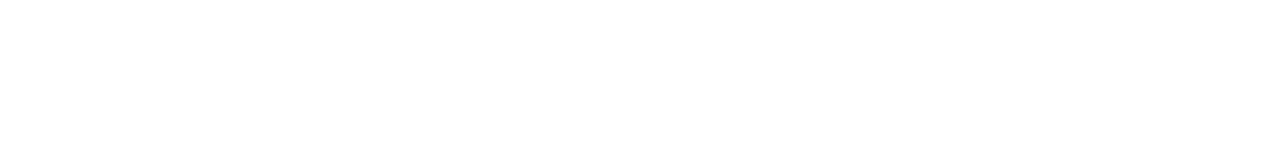
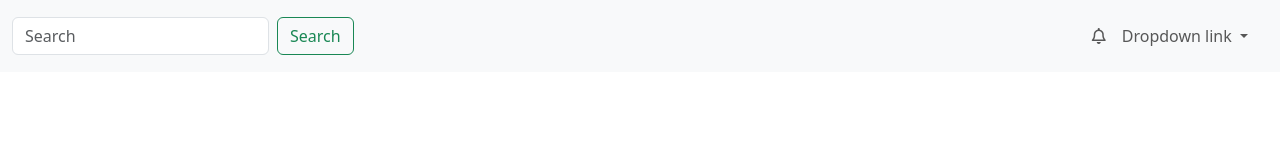
Before and after one commit to 2002-ramandeep/Scrap-Square, a plain HTML site: page index.html in a window 1280 px wide. Drawn offline with nearby package versions, Linux system fonts and the light colour scheme.

Commit message:
navbar introduced by Lakshika

```diff
--- a/index.html
+++ b/index.html
@@ -3,9 +3,40 @@
     <head>
         <meta charset="UTF-8">
         <meta name="viewport" content="width=device-width, initial-scale=1.0">
-    <title>Document</title>
+        <link rel="stylesheet" href="https://cdnjs.cloudflare.com/ajax/libs/font-awesome/6.6.0/css/all.min.css" integrity="sha512-Kc323vGBEqzTmouAECnVceyQqyqdsSiqLQISBL29aUW4U/M7pSPA/gEUZQqv1cwx4OnYxTxve5UMg5GT6L4JJg==" crossorigin="anonymous" referrerpolicy="no-referrer" />
+        <link href="https://cdn.jsdelivr.net/npm/bootstrap@5.3.3/dist/css/bootstrap.min.css" rel="stylesheet" integrity="sha384-QWTKZyjpPEjISv5WaRU9OFeRpok6YctnYmDr5pNlyT2bRjXh0JMhjY6hW+ALEwIH" crossorigin="anonymous">
+        <link href="navbar.css" rel="stylesheet">
+        <title>NavBar</title>
     </head>
     <body>
-
+        <nav class="navbar bg-body-tertiary">
+            <div class="container-fluid">
+                <form class="d-flex" role="search">
+                    <input class="form-control me-2" type="search" placeholder="Search" aria-label="Search">
+                    <button class="btn btn-outline-success" type="submit">Search</button>
+                </form>
+                <nav class="navbar navbar-expand-lg bg-body-tertiary">
+                    <div class="container-fluid">
+                        <div class="collapse navbar-collapse" id="navbarNavDropdown">
+                            <ul class="navbar-nav">
+                                <li class="nav-item">
+                                    <a class="nav-link" href="#"><i class="fa-regular fa-bell"></i></a>
+                                </li>
+                                <li class="nav-item dropdown">
+                                    <a class="nav-link dropdown-toggle" href="#" role="button" data-bs-toggle="dropdown" aria-expanded="false">
+                                    Dropdown link
+                                    </a>
+                                    <ul class="dropdown-menu">
+                                        <li><a class="dropdown-item" href="#">Action</a></li>
+                                        <li><a class="dropdown-item" href="#">Another action</a></li>
+                                        <li><a class="dropdown-item" href="#">Something else here</a></li>
+                                    </ul>
+                                </li>
+                            </ul>
+                        </div>
+                    </div>
+                </nav>
+            </div>
+        </nav>
     </body>
 </html>
```
Lines whose indentation alone changed are shown as unchanged.
